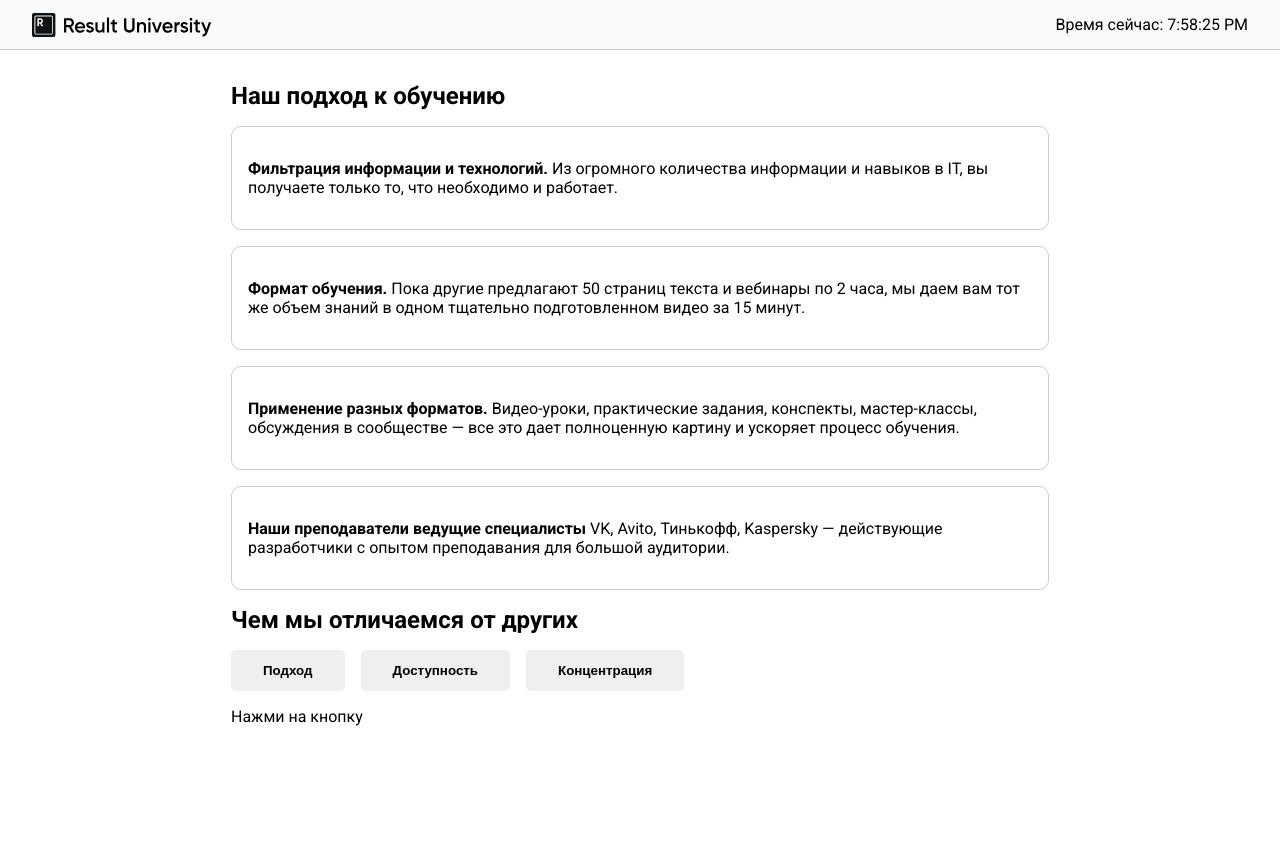
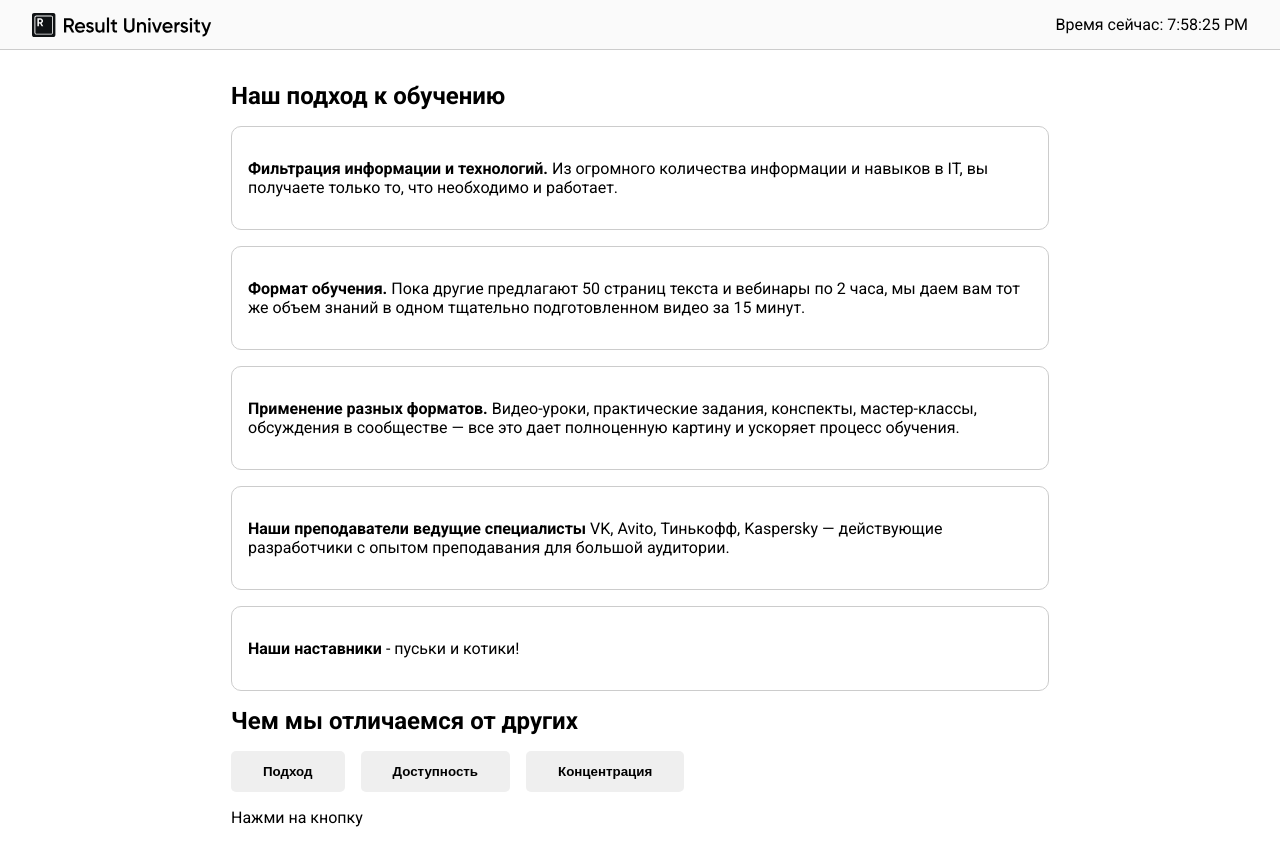
Before and after one commit to CrashStatic/react-teach, a React (Vite) app: page / in a window 1280 px wide. Before the commit the page ends 800 px from the top, so only its background shows below. Built offline with nearby package versions, Linux system fonts and the light colour scheme.

Commit message:
Правильно итерируется по списку

```diff
--- a/src/App.jsx
+++ b/src/App.jsx
@@ -1,8 +1,8 @@
 import Header from "./components/Header.jsx";
-import { ways, differences } from "./data.js";
+import {ways, differences} from "./data.js";
 import WayToTeach from "./components/WayToTeach.jsx";
 import Button from "./components/button/Button.jsx";
-import { useState } from "react";
+import {useState} from "react";
 
 export default function App() {
   let [contentType, setContentType] = useState(null);
@@ -19,10 +19,9 @@ export default function App() {
         <section>
           <h2>Наш подход к обучению</h2>
           <ul>
-            <WayToTeach title={ways[0].title} description={ways[0].description}/>
-            <WayToTeach {...ways[1]} />
-            <WayToTeach {...ways[2]} />
-            <WayToTeach {...ways[3]} />
+            {ways.map(way => (
+              <WayToTeach key={way.title} {...way} />
+            ))}
           </ul>
         </section>
         <section>
--- a/src/data.js
+++ b/src/data.js
@@ -19,6 +19,11 @@ export const ways = [
     description:
       'VK, Avito, Тинькофф, Kaspersky — действующие разработчики с опытом преподавания для большой аудитории.',
   },
+  {
+    title: 'Наши наставники',
+    description:
+      ' - пуськи и котики!',
+  },
 ]
 
 export const differences = {
```
